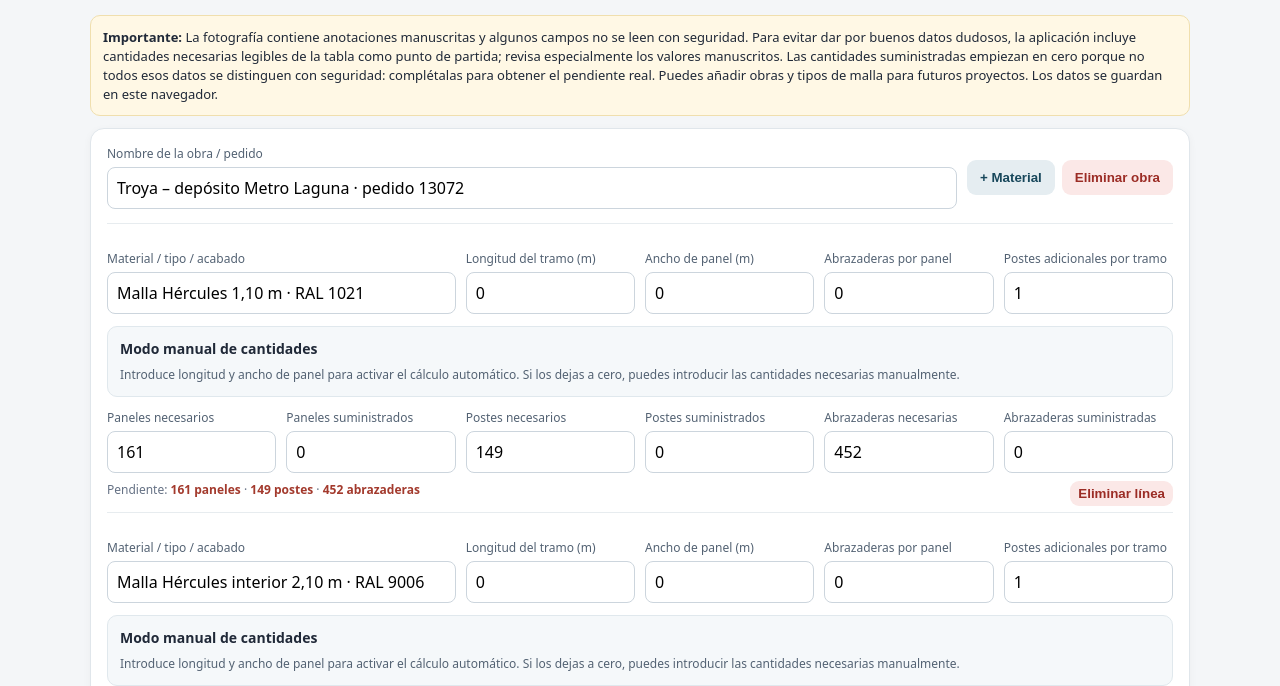
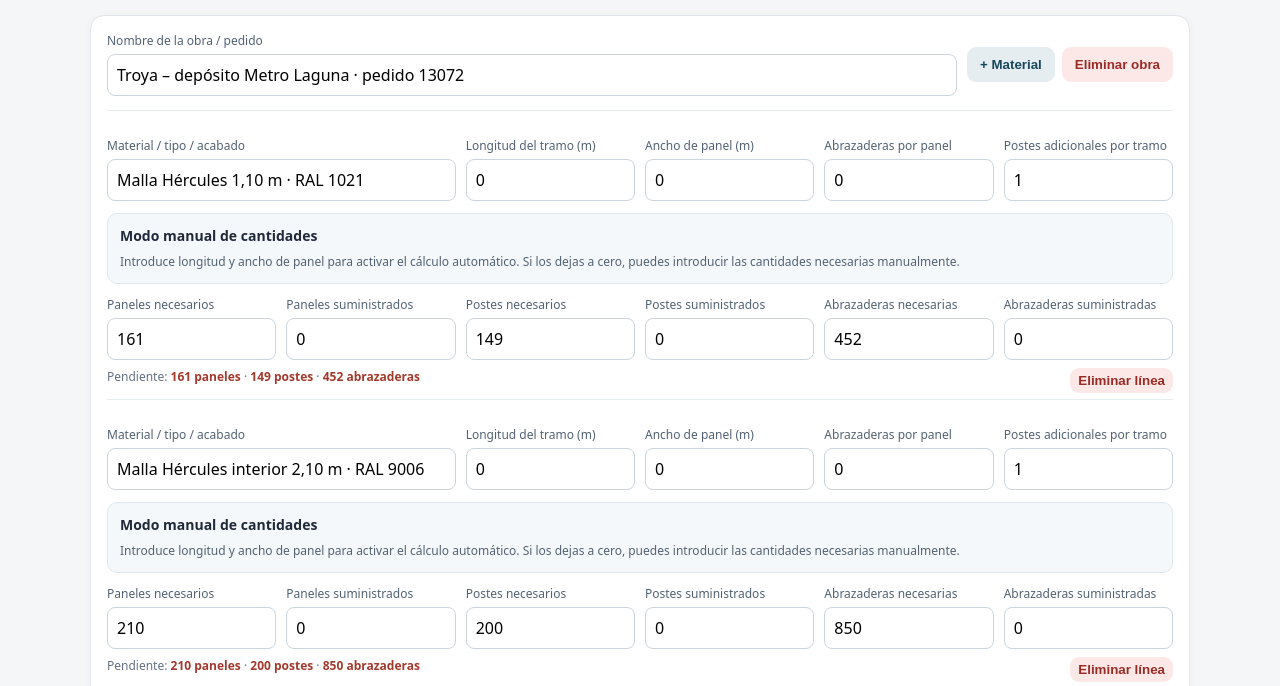
Before and after one commit to tecnico3-creator/VALLA-H-RCULES-, a plain HTML site: page index.html in a window 1280 px wide. Shown: the part 77-763 px from the top of the page. Drawn offline with Linux system fonts and the light colour scheme.

Commit message:
Update index.html

```diff
--- a/index.html
+++ b/index.html
@@ -29,7 +29,6 @@ th{color:#536273;font-weight:650;background:#f7f9fa}.positive{color:#a33a2d;font
 <body><main class="app">
 <header><div><h1>Calculadora de materiales</h1><div class="muted">Vallas y cerramientos · proyectos reutilizables</div></div>
 <div class="toolbar no-print"><button onclick="addProject()">+ Nueva obra</button><button class="secondary" onclick="exportCSV()">Exportar CSV</button><button class="secondary" onclick="window.print()">Imprimir resumen</button></div></header>
-<div class="note"><b>Importante:</b> La fotografía contiene anotaciones manuscritas y algunos campos no se leen con seguridad. Para evitar dar por buenos datos dudosos, la aplicación incluye cantidades necesarias legibles de la tabla como punto de partida; revisa especialmente los valores manuscritos. Las cantidades suministradas empiezan en cero porque no todos esos datos se distinguen con seguridad: complétalas para obtener el pendiente real. Puedes añadir obras y tipos de malla para futuros proyectos. Los datos se guardan en este navegador.</div>
 <section id="projects"></section>
 <section class="card"><h2>Resumen general · todas las obras</h2><div id="grand"></div></section>
 <div class="muted small">Cálculo: pendiente = cantidad necesaria − cantidad suministrada (nunca baja de cero). Las abrazaderas se introducen como unidades totales; no se presupone una proporción por panel.</div>
```
